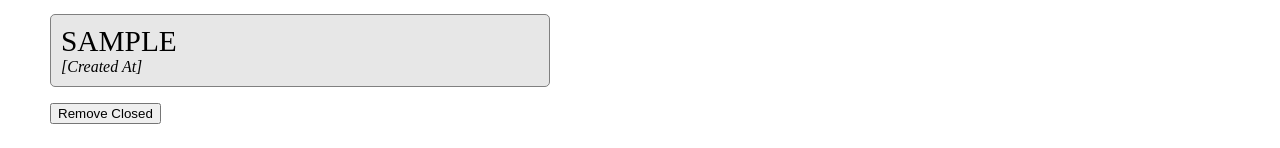
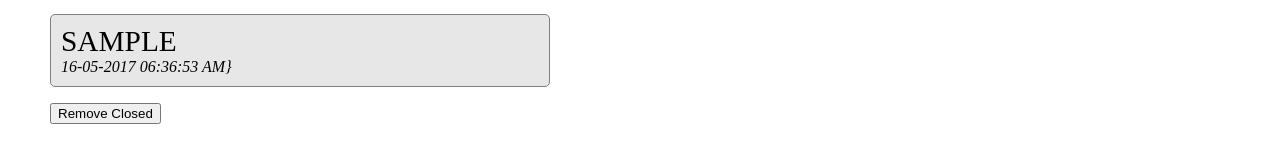
Before and after one commit to GBspace/Angular-2.0, an Angular app in the folder SelfLearning/Angular2.0-Magesh/BugTracker/: page / in a window 1280 px wide. Both pictures are taken after typing "Sample" into the empty fields and a click on the button "Add New". Shown: the part 188-336 px from the top of the page. Built offline with nearby package versions, Linux system fonts and the light colour scheme.

Commit message:
Data pipe introduced and interface updated. On updating interface, restart the server

```diff
--- a/SelfLearning/Angular2.0-Magesh/BugTracker/src/app/bug-tracker-components/Model/IBug.ts
+++ b/SelfLearning/Angular2.0-Magesh/BugTracker/src/app/bug-tracker-components/Model/IBug.ts
@@ -1,4 +1,5 @@
 export interface IBug{
     name : String,
-    isClosed : boolean
+    isClosed : boolean,
+    createdAt :  Date
 };
--- a/SelfLearning/Angular2.0-Magesh/BugTracker/src/app/bug-tracker-components/bug-tracker.component.html
+++ b/SelfLearning/Angular2.0-Magesh/BugTracker/src/app/bug-tracker-components/bug-tracker.component.html
@@ -21,7 +21,7 @@
 			<ol>
 				<li *ngFor="let bug of bugs">
 					<span class="bugname" (click) = "onBugClick(bug)" [ngClass] = "{closed : bug.isClosed}">{{bug.name | uppercase}}</span>
-                   <div class="datetime">[Created At]</div>
+                   <div class="datetime">{{bug.createdAt | date:'dd-MM-yyyy hh:mm:ss a'}}}</div>
 				</li>
 
 			</ol>
--- a/SelfLearning/Angular2.0-Magesh/BugTracker/src/app/bug-tracker-components/services/BugOperation.service.ts
+++ b/SelfLearning/Angular2.0-Magesh/BugTracker/src/app/bug-tracker-components/services/BugOperation.service.ts
@@ -3,7 +3,8 @@ export class BugOperationService{
     createNew(bugName : string ) : IBug {
         var newBug : IBug = {
             name : bugName,
-            isClosed : false
+            isClosed : false,
+            createdAt : new Date()
         };
         return newBug;
     }
```
